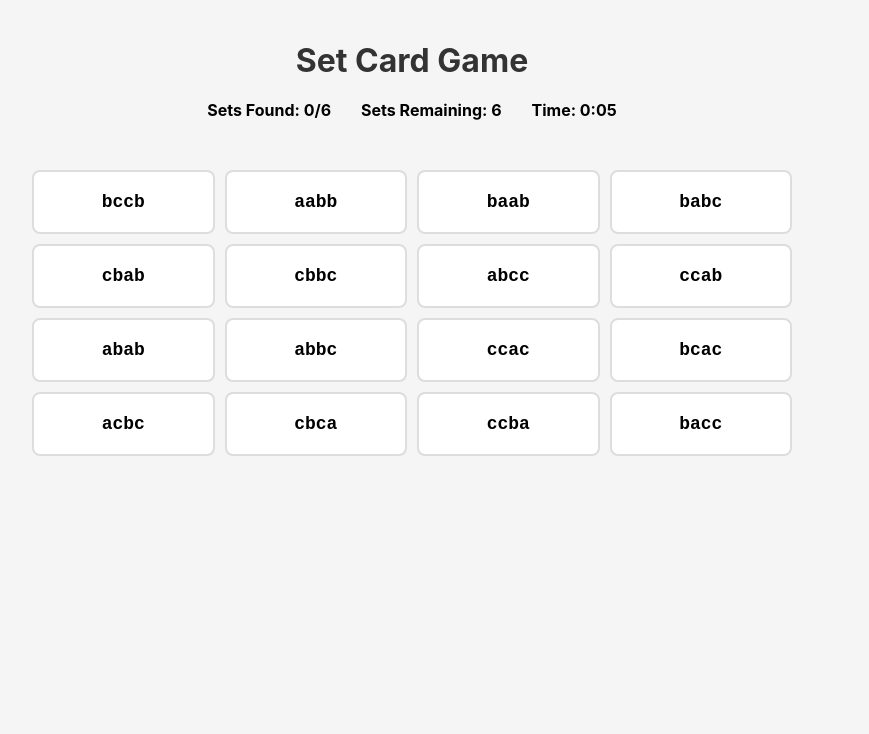
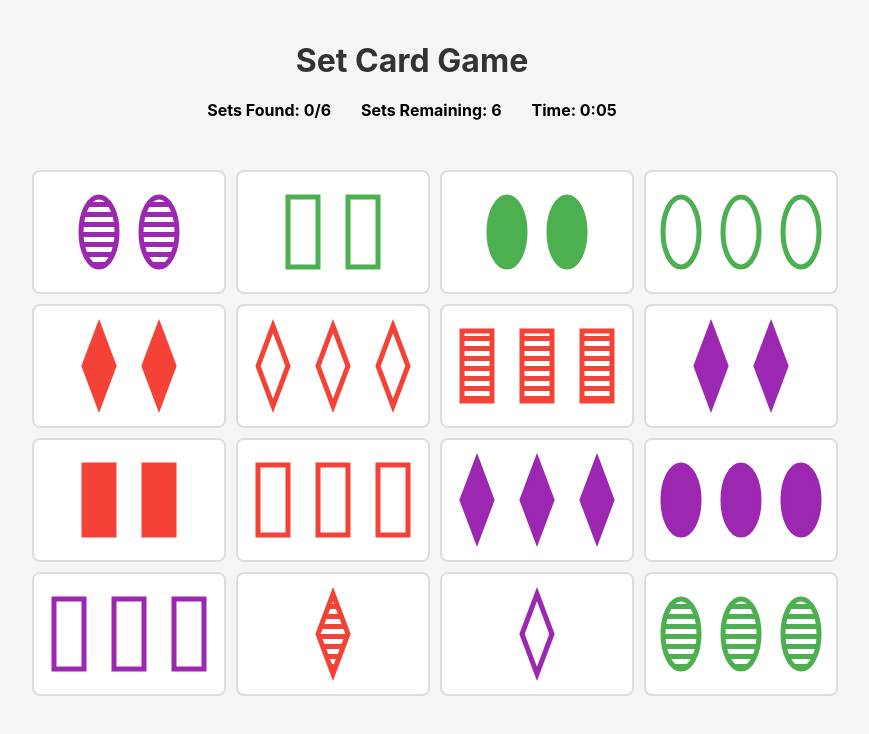
Before and after one commit to cpoonolly/set-game, a React (Vite) app: page / in a window 1280 px wide. Shown: the top 734 px of the page, without its empty margins (228-1097 px from the left). Built offline with nearby package versions, Linux system fonts and the light colour scheme.

Commit message:
Getting the shapes displaying!

```diff
--- a/src/App.tsx
+++ b/src/App.tsx
@@ -1,5 +1,6 @@
 import React, { useCallback, useEffect, useMemo, useState } from 'react';
 import { SetGame } from './SetGame';
+import Card from './Card';
 import './App.css';
 
 const App: React.FC = () => {
@@ -46,13 +47,12 @@ const App: React.FC = () => {
 
       <div className="game-board">
         {Array.from(game.board.cards).map(card => (
-          <div
+          <Card
             key={card}
-            className={`card ${selectedCards.has(card) ? 'selected' : ''}`}
+            card={card}
+            className={selectedCards.has(card) ? 'selected' : ''}
             onClick={() => handleCardClick(card)}
-          >
-            {card}
-          </div>
+          />
         ))}
       </div>
 
--- a/src/Card.tsx
+++ b/src/Card.tsx
@@ -0,0 +1,89 @@
+import React from 'react';
+import Shape from './Shape';
+import { Card as CardType, Shape as ShapeEnum, Color, Fill, Count } from './types';
+import { getCardProperties } from './utils';
+
+interface CardProps {
+    card: CardType;
+    className?: string;
+    onClick?: () => void;
+}
+
+const Card: React.FC<CardProps> = ({ card, className = '', onClick }) => {
+    const properties = getCardProperties(card);
+
+    // Map enum values to Shape component props
+    const getShapeType = (shape: ShapeEnum): "Oval" | "Diamond" | "Rectangle" => {
+        switch (shape) {
+            case ShapeEnum.RECTANGLE: return "Rectangle";
+            case ShapeEnum.OVAL: return "Oval";
+            case ShapeEnum.DIAMOND: return "Diamond";
+        }
+    };
+
+    const getStrokeColor = (color: Color): string => {
+        switch (color) {
+            case Color.GREEN: return '#4CAF50';
+            case Color.RED: return '#F44336';
+            case Color.PURPLE: return '#9C27B0';
+        }
+    };
+
+    const getFillColor = (color: Color, fill: Fill): string => {
+        if (fill === Fill.EMPTY) {
+            return 'white';
+        }
+        // For solid and striped, use the same base color
+        switch (color) {
+            case Color.GREEN: return '#4CAF50';
+            case Color.RED: return '#F44336';
+            case Color.PURPLE: return '#9C27B0';
+        }
+    };
+
+    const getIsStriped = (fill: Fill): boolean => {
+        return fill === Fill.STRIPED;
+    };
+
+    const getShapeCount = (count: Count): number => {
+        switch (count) {
+            case Count.ONE: return 1;
+            case Count.TWO: return 2;
+            case Count.THREE: return 3;
+        }
+    };
+
+    const shapeType = getShapeType(properties.shape);
+    const strokeColor = getStrokeColor(properties.color);
+    const fillColor = getFillColor(properties.color, properties.fill);
+    const isStriped = getIsStriped(properties.fill);
+    const shapeCount = getShapeCount(properties.count);
+
+    return (
+        <div
+            className={`card ${className}`}
+            onClick={onClick}
+            style={{
+                display: 'flex',
+                justifyContent: 'center',
+                alignItems: 'center',
+                gap: '10px',
+                padding: '10px',
+                cursor: onClick ? 'pointer' : 'default'
+            }}
+        >
+            {Array.from({ length: shapeCount }).map((_, index) => (
+                <Shape
+                    key={index}
+                    card={card}
+                    strokeColor={strokeColor}
+                    fillColor={fillColor}
+                    isStriped={isStriped}
+                    shape={shapeType}
+                />
+            ))}
+        </div>
+    );
+};
+
+export default Card;
--- a/src/Shape.tsx
+++ b/src/Shape.tsx
@@ -1,6 +1,8 @@
-import { useState } from "react";
+import React from 'react';
+import { Card } from './types';
 
 interface ShapeProps {
+    card: Card;
     strokeColor: string;
     fillColor: string;
     isStriped: boolean;
@@ -8,6 +10,7 @@ interface ShapeProps {
 }
 
 const Shape: React.FC<ShapeProps> = ({
+    card,
     strokeColor,
     fillColor,
     isStriped,
@@ -16,15 +19,15 @@ const Shape: React.FC<ShapeProps> = ({
     const shapes = [
         {
             name: "Oval",
-            element: <ellipse cx="25" cy="50" rx="18" ry="35" fill={isStriped ? "url(#stripes)" : fillColor} stroke={strokeColor} strokeWidth="5"/>
+            element: <ellipse cx="25" cy="50" rx="18" ry="35" fill={isStriped ? `url(#${card}_stripes)` : fillColor} stroke={strokeColor} strokeWidth="5"/>
         },
         {
             name: "Diamond",
-            element: <polygon points="25,10 40,50 25,90 10,50" fill={isStriped ? "url(#stripes)" : fillColor} stroke={strokeColor} strokeWidth="5"/>
+            element: <polygon points="25,10 40,50 25,90 10,50" fill={isStriped ? `url(#${card}_stripes)` : fillColor} stroke={strokeColor} strokeWidth="5"/>
         },
         {
             name: "Rectangle",
-            element: <rect x="10" y="15" width="30" height="70" fill={isStriped ? "url(#stripes)" : fillColor} stroke={strokeColor} strokeWidth="5"/>
+            element: <rect x="10" y="15" width="30" height="70" fill={isStriped ? `url(#${card}_stripes)` : fillColor} stroke={strokeColor} strokeWidth="5"/>
         }
     ];
 
@@ -35,7 +38,7 @@ const Shape: React.FC<ShapeProps> = ({
     return (
         <svg width="50" height="100" viewBox="0 0 50 100" xmlns="http://www.w3.org/2000/svg">
             <defs>
-                <pattern id="stripes" patternUnits="userSpaceOnUse" width="10" height="10">
+                <pattern id={`${card}_stripes`} patternUnits="userSpaceOnUse" width="10" height="10">
                     <rect width="10" height="10" fill="white"/>
                     <rect width="10" height="5" fill={fillColor}/>
                 </pattern>
```
